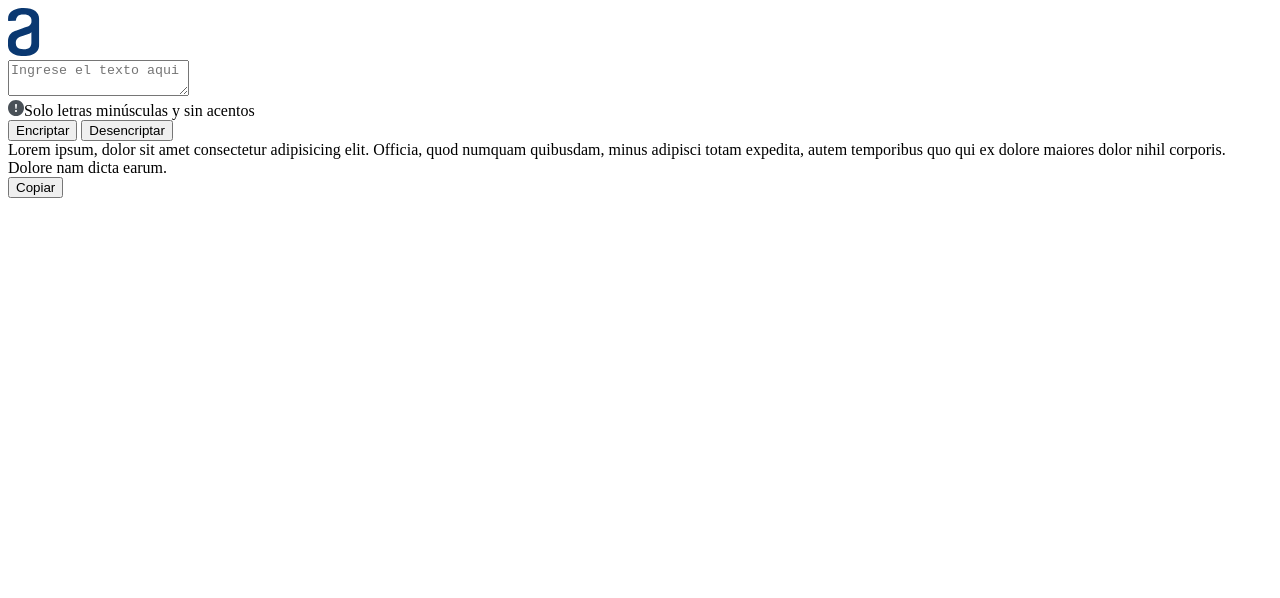
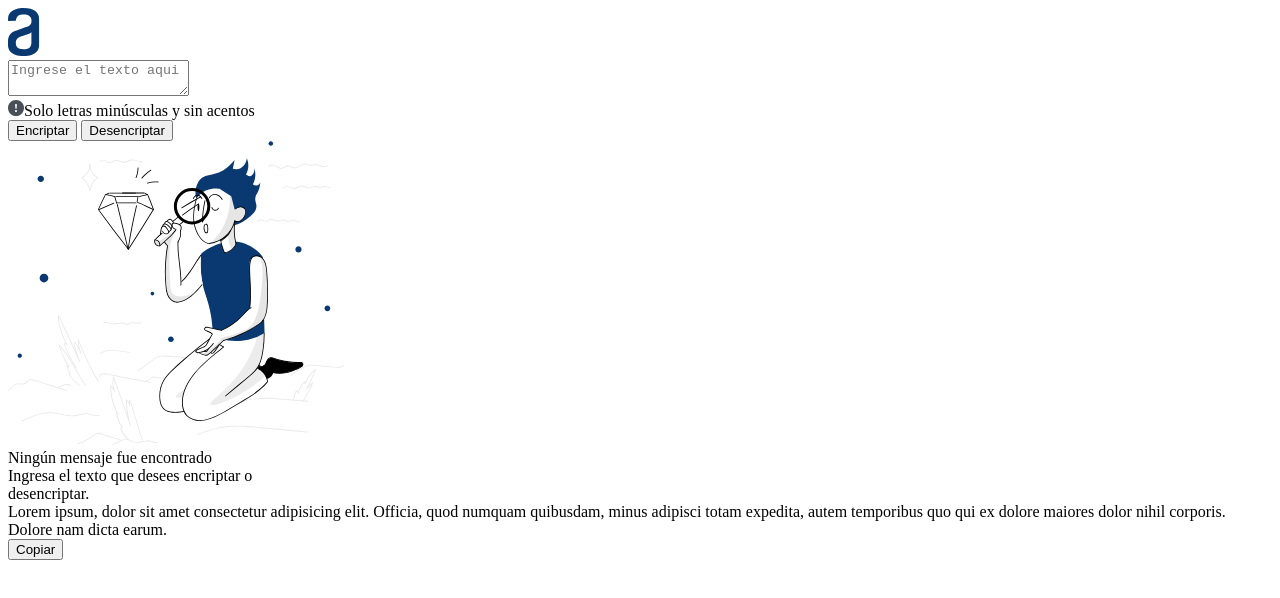
Before and after one commit to JoseDanielRomero/Challenge-Oracle-ONE, a plain HTML site: page index.html in a window 1280 px wide. Drawn offline with Linux system fonts and the light colour scheme.

Commit message:
Se corrigio la ubicacion de 2 elementos del index.html, en el #empty-box

```diff
--- a/index.html
+++ b/index.html
@@ -40,11 +40,12 @@
 
             <div id="empty-box" class="side-box">
 
-                <div class="image"></div>
+                <img src="Muñeco.svg" id="ilustracion">
 
-                <div class="title"></div>
+                <div class="title">Ningún mensaje fue encontrado
+                    <div class="subtitle">Ingresa el texto que desees encriptar o<br> desencriptar.</div>
+                </div>
 
-                <div class="subtitle"></div>
 
             </div>
 
```
